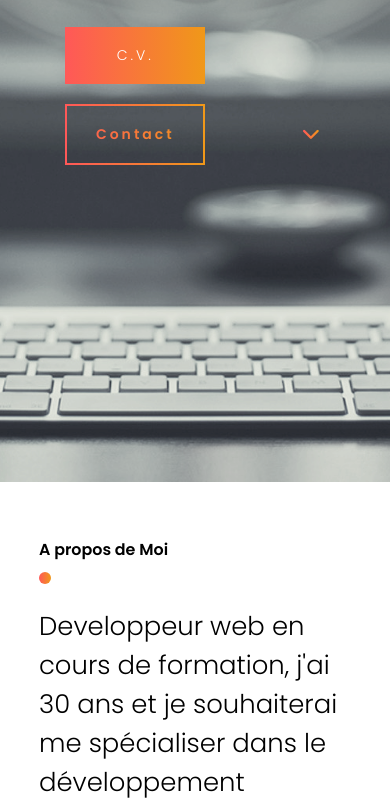
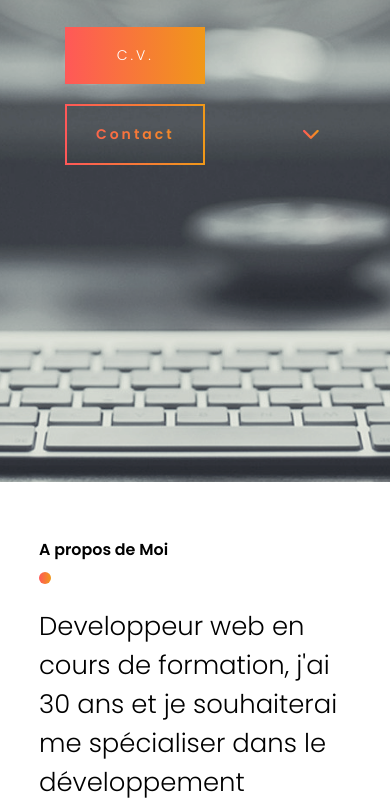
Before and after one commit to Dzk00/portfolio, a plain HTML site: page index.html in a window 390 px wide. Shown: the part 362-1170 px from the top of the page. Drawn offline with nearby package versions, Linux system fonts and the light colour scheme.

Commit message:
ajustement scrollbar chrome

```diff
--- a/assets/css/style.css
+++ b/assets/css/style.css
@@ -316,7 +316,7 @@ section{
     background-repeat: no-repeat;
     background-size: cover;
     background-position: calc(50% - 6.78px);
-    transform: scale(1, 1);
+    transform: scale(1.1, 1.1);
     z-index: var(--zi--1);
 }
 /*
@@ -903,7 +903,7 @@ footer .container .copyright_msg{
 }
 
 ::-webkit-scrollbar{
-    width: .6rem;
+    width: 1rem;
 }
 
 ::-webkit-scrollbar-thumb{
@@ -914,7 +914,9 @@ footer .container .copyright_msg{
     nav .container .right_right ul{
         display: none;
     }
-
+    ::-webkit-scrollbar{
+        width: 0.6rem;
+    }
 }
 
 @media screen and (max-width: 500px){
```
